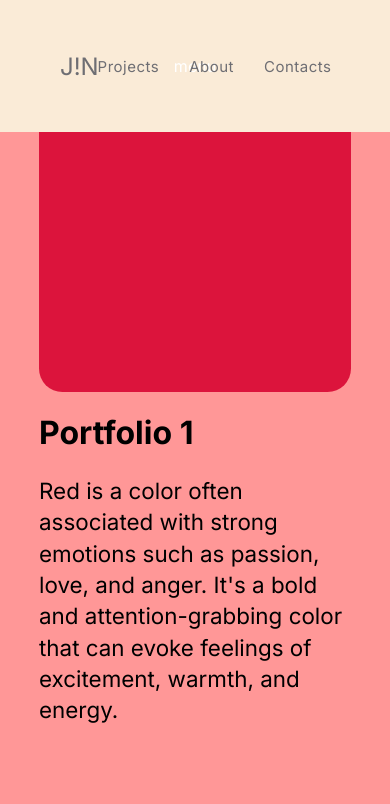
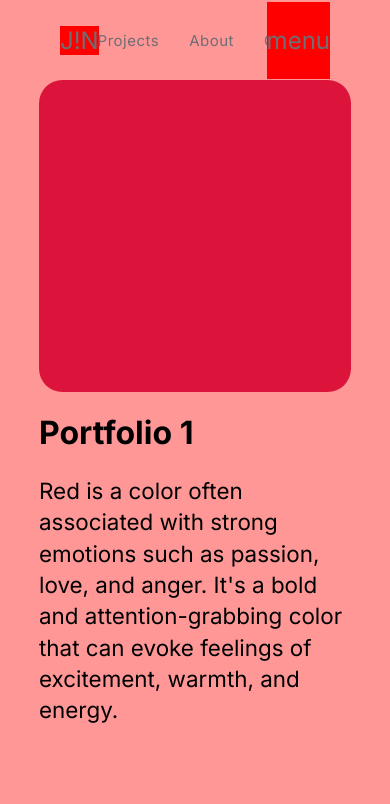
Before and after one commit to thefigtree/portfolio_24_03_11, a Next.js app: page / in a window 390 px wide. Shown: the top 804 px of the page. Built offline with nearby package versions, Linux system fonts and the light colour scheme.

Commit message:
Issue: Overlay Height

```diff
--- a/components/navigation/navigation.css
+++ b/components/navigation/navigation.css
@@ -1,5 +1,4 @@
-.header,
-.t_menu_overlay {
+.header {
   width: 100%;
   padding: 40px 0%;
   display: flex;
@@ -9,13 +8,13 @@
   top: 0;
   left: 0;
   z-index: 10;
-  background-color: antiquewhite;
 }
 
 .logo {
   font-size: 24px;
   position: absolute;
   left: 60px;
+  background-color: red;
 }
 
 .menu {
@@ -31,142 +30,3 @@
   font-size: 15px;
   margin-left: 30px;
 }
-
-.t_menu_open p {
-  color: #fff;
-  cursor: pointer;
-}
-
-.t_menu_close p {
-  color: #000;
-  cursor: pointer;
-}
-
-.t_menu_overlay {
-  width: 100vw;
-  height: 100vh;
-  position: fixed;
-  top: 0;
-  left: 0;
-  background-color: #c5fb45;
-  z-index: 2;
-  display: flex;
-  clip-path: polygon(0% 0%, 100% 0%, 100% 0%, 0% 0%);
-}
-
-.t_menu_close_icon {
-  flex: 2;
-  display: flex;
-  align-items: flex-end;
-  cursor: pointer;
-}
-
-.t_menu_copy {
-  flex: 4;
-  display: flex;
-  flex-direction: column;
-  justify-content: space-between;
-  padding-top: 2em;
-}
-
-.t_menu_preview {
-  flex: 4;
-  display: flex;
-  justify-content: flex-end;
-  align-items: flex-end;
-}
-
-.t_menu_close_icon p {
-  font-size: 100px;
-  -webkit-text-stroke: 5px #c5fb45;
-  line-height: 70%;
-}
-
-.t_menu_link_item {
-  width: max-content;
-  clip-path: polygon(0 0, 100% 0, 100% 100%, 0% 100%);
-}
-
-.t_menu_link_item_holder {
-  position: relative;
-}
-
-.t_menu_link_item_holder a {
-  color: #000;
-  font-size: 80px;
-  font-weight: 400;
-  letter-spacing: -0.02em;
-  line-height: 85%;
-}
-
-.t_menu_info {
-  display: flex;
-}
-
-.t_menu_info-col {
-  flex: 1;
-  display: flex;
-  flex-direction: column;
-  justify-content: flex-end;
-}
-
-@media screen and (max-width: 900px) {
-  .t_menu_close_icon {
-    display: none;
-  }
-
-  .t_menu_copy {
-    padding-top: 8em;
-  }
-
-  .t_menu_link_item_holder a {
-    font-size: 60px;
-  }
-}
-
-/* .toggle_menu_bar,
-.menu_overlay {
-  position: fixed;
-  top: 0;
-  left: 0;
-  width: 100vw;
-  padding: 2em;
-  display: flex;
-  justify-content: space-between;
-  align-items: center;
-  z-index: 1;
-}
-
-.menu_overlay {
-  width: 100vw;
-  height: 100vh;
-  position: fixed;
-  top: 0;
-  left: 0;
-  background-color: #c5fb45;
-  z-index: 2;
-  display: flex;
-  clip-path: polygon(0% 0%, 100% 0%, 100% 0%, 0% 0%);
-}
-
-.menu_close_icon {
-  flex: 2;
-  display: flex;
-  align-items: flex-end;
-  cursor: pointer;
-}
-
-.menu_copy {
-  flex: 4;
-  display: flex;
-  flex-direction: column;
-  justify-content: space-between;
-  padding-top: 2em;
-}
-
-.menu_preview {
-  flex: 4;
-  display: flex;
-  justify-content: flex-end;
-  align-items: flex-end;
-} */
--- a/components/navigation/navigation.jsx
+++ b/components/navigation/navigation.jsx
@@ -1,11 +1,6 @@
-"use client";
-
 import "./navigation.css";
 import Link from "next/link";
-import { useEffect, useRef, useState } from "react";
-
-import { useGSAP } from "@gsap/react";
-import { gsap } from "gsap";
+import ToggleMenu from "../toggleMenu/toggleMenu";
 
 const links = [
   {
@@ -23,46 +18,8 @@ const links = [
 ];
 
 export default function Navigation() {
-  const container = useRef();
-  const [isMenuOpen, setIsMenuOpen] = useState(false);
-  const t1 = useRef(null);
-
-  const toggleMenu = () => {
-    setIsMenuOpen(!isMenuOpen);
-  };
-
-  useGSAP(
-    () => {
-      gsap.set(".t_menu_link_item_holder", { y: 75 });
-
-      t1.current = gsap
-        .timeline({ paused: true })
-        .to(".t_menu_overlay", {
-          duration: 1.25,
-          clipPath: "polygon(0% 0%, 100% 0%, 100% 100%, 0% 100%)",
-          ease: "power4.inOut",
-        })
-        .to(".t_menu_link_item_holder", {
-          y: 0,
-          duration: 1,
-          stagger: 0.1,
-          ease: "power4.inOut",
-          delay: -0.75,
-        });
-    },
-    { scope: container }
-  );
-
-  useEffect(() => {
-    if (isMenuOpen) {
-      t1.current.play();
-    } else {
-      t1.current.reverse();
-    }
-  }, [isMenuOpen]);
-
   return (
-    <div className="header" ref={container}>
+    <div className="header">
       <div className="logo">
         <Link href="/">J!N</Link>
       </div>
@@ -77,84 +34,7 @@ export default function Navigation() {
         })}
       </ul>
 
-      <div className="t_menu_open" onClick={toggleMenu}>
-        <p>menu</p>
-      </div>
-
-      <div className="t_menu_overlay">
-        <div className="t_menu_overlay_bar">
-          <div className="logo">
-            <Link href="/">J!N</Link>
-          </div>
-          <div className="t_menu_close" onClick={toggleMenu}>
-            <p>close</p>
-          </div>
-        </div>
-
-        <div className="t_menu_close_icon">
-          <p>&#x2715;</p>
-        </div>
-
-        <div className="t_menu_copy">
-          <div className="t_menu_links">
-            {links.map((link) => {
-              return (
-                <div className="t_menu_link_item" key={link.path}>
-                  <div className="t_menu_link_item_holder" onClick={toggleMenu}>
-                    <Link href={link.path}>{link.name}</Link>
-                  </div>
-                </div>
-              );
-            })}
-          </div>
-          <div className="t_menu_info">
-            <div className="t_menu_info_col">Instagram</div>
-            <div className="t_menu_info_col">010-xxxx-xxxx</div>
-          </div>
-        </div>
-
-        <div className="t_menu_preview">
-          <p>View Showreel</p>
-        </div>
-      </div>
-
-      {/* <div className={style.toggle_menu} ref={container}>
-        <div className={style.toggle_menu_bar}>
-          <div className={style.menu_open} onClick={toggleMenu}>
-            <p>Menu</p>
-          </div>
-        </div>
-
-        <div className={style.menu_overlay} ref={sectionRef}>
-          <div className={style.menu_overlay_bar}>
-            <div className={style.menu_close} onClick={toggleMenu}>
-              <p>Close</p>
-            </div>
-          </div>
-          <div className={style.menu_close_icon}>
-            <p>&#x2715;</p>
-          </div>
-          <div className={style.menu_copy}>
-            <ul className={style.menu_links}>
-              {links.map((link) => {
-                return (
-                  <li
-                    className={style.menu_link_item}
-                    ref={linkRef}
-                    key={link.path}
-                  >
-                    <Link href={link.path}>{link.name}</Link>
-                  </li>
-                );
-              })}
-            </ul>
-          </div>
-
-          <div className={style.menu_preview}>
-            <p>View Showreel</p>
-          </div>
-        </div>
-      </div> */}
+      <ToggleMenu></ToggleMenu>
     </div>
   );
 }
--- /dev/null
+++ b/components/toggleMenu/toggleMenu.css
@@ -0,0 +1,112 @@
+.toggle {
+  position: absolute;
+  right: 60px;
+  /* top: 0; */
+  /* left: 0; */
+  /* width: 100vw; */
+  /* padding: 2em; */
+  /* display: flex; */
+  /* justify-content: space-between; */
+  /* align-items: center; */
+  z-index: 1;
+  font-size: 24px;
+  background-color: red;
+}
+
+/* .t_menu_open {
+  position: absolute;
+  right: 60px;
+  font-size: 24px;
+} */
+
+.t_menu_open p {
+  color: #6e6e73;
+  cursor: pointer;
+}
+
+.t_menu_close p {
+  color: #000;
+  cursor: pointer;
+}
+
+.t_menu_overlay {
+  width: 100vw;
+  height: 100vh;
+  position: fixed;
+  top: 0;
+  left: 0;
+  background-color: #c5fb45;
+  z-index: 2;
+  display: flex;
+  clip-path: polygon(0% 0%, 100% 0%, 100% 0%, 0% 0%);
+}
+
+.t_menu_close_icon {
+  flex: 2;
+  display: flex;
+  align-items: flex-end;
+  cursor: pointer;
+}
+
+.t_menu_copy {
+  flex: 4;
+  display: flex;
+  flex-direction: column;
+  justify-content: space-between;
+  padding-top: 2em;
+}
+
+.t_menu_preview {
+  flex: 4;
+  display: flex;
+  justify-content: flex-end;
+  align-items: flex-end;
+}
+
+.t_menu_close_icon p {
+  font-size: 100px;
+  -webkit-text-stroke: 5px #c5fb45;
+  line-height: 70%;
+}
+
+.t_menu_link_item {
+  width: max-content;
+  clip-path: polygon(0 0, 100% 0, 100% 100%, 0% 100%);
+}
+
+.t_menu_link_item_holder {
+  position: relative;
+}
+
+.t_menu_link_item_holder a {
+  color: #000;
+  font-size: 80px;
+  font-weight: 400;
+  letter-spacing: -0.02em;
+  line-height: 85%;
+}
+
+.t_menu_info {
+  display: flex;
+}
+
+.t_menu_info-col {
+  flex: 1;
+  display: flex;
+  flex-direction: column;
+  justify-content: flex-end;
+}
+
+@media screen and (max-width: 900px) {
+  .t_menu_close_icon {
+    display: none;
+  }
+
+  .t_menu_copy {
+    padding-top: 8em;
+  }
+
+  .t_menu_link_item_holder a {
+    font-size: 60px;
+  }
+}
--- /dev/null
+++ b/components/toggleMenu/toggleMenu.jsx
@@ -0,0 +1,107 @@
+"use client";
+
+import "./toggleMenu.css";
+import Link from "next/link";
+import { useEffect, useRef, useState } from "react";
+import { useGSAP } from "@gsap/react";
+import { gsap } from "gsap";
+
+const links = [
+  {
+    path: "/projects",
+    name: "Projects",
+  },
+  {
+    path: "/about",
+    name: "About",
+  },
+  {
+    path: "/contacts",
+    name: "Contacts",
+  },
+];
+
+export default function ToggleMenu() {
+  const container = useRef();
+  const [isMenuOpen, setIsMenuOpen] = useState(false);
+  const t1 = useRef(null);
+
+  const toggleMenu = () => {
+    setIsMenuOpen(!isMenuOpen);
+  };
+
+  useGSAP(
+    () => {
+      gsap.set(".t_menu_link_item_holder", { y: 75 });
+
+      t1.current = gsap
+        .timeline({ paused: true })
+        .to(".t_menu_overlay", {
+          duration: 1.25,
+          clipPath: "polygon(0% 0%, 100% 0%, 100% 100%, 0% 100%)",
+          ease: "power4.inOut",
+        })
+        .to(".t_menu_link_item_holder", {
+          y: 0,
+          duration: 1,
+          stagger: 0.1,
+          ease: "power4.inOut",
+          delay: -0.75,
+        });
+    },
+    { scope: container }
+  );
+
+  useEffect(() => {
+    if (isMenuOpen) {
+      t1.current.play();
+    } else {
+      t1.current.reverse();
+    }
+  }, [isMenuOpen]);
+
+  return (
+    <div className="toggle" ref={container}>
+      <div className="t_menu_open" onClick={toggleMenu}>
+        <p>menu</p>
+      </div>
+
+      <div className="t_menu_overlay">
+        <div className="t_menu_overlay_bar">
+          <div className="logo">
+            <Link href="/">J!N</Link>
+          </div>
+          <div className="t_menu_close" onClick={toggleMenu}>
+            <p>close</p>
+          </div>
+        </div>
+
+        <div className="t_menu_close_icon">
+          <p>&#x2715;</p>
+        </div>
+
+        <div className="t_menu_copy">
+          <div className="t_menu_links">
+            {links.map((link) => {
+              return (
+                <div className="t_menu_link_item" key={link.path}>
+                  <div className="t_menu_link_item_holder" onClick={toggleMenu}>
+                    <Link href={link.path}>{link.name}</Link>
+                  </div>
+                </div>
+              );
+            })}
+          </div>
+          <div className="t_menu_info">
+            <div className="t_menu_info_col">Instagram</div>
+            <div className="t_menu_info_col">010-xxxx-xxxx</div>
+          </div>
+        </div>
+
+        <div className="t_menu_preview">
+          <p>View Showreel</p>
+        </div>
+      </div>
+    </div>
+  );
+}
```
